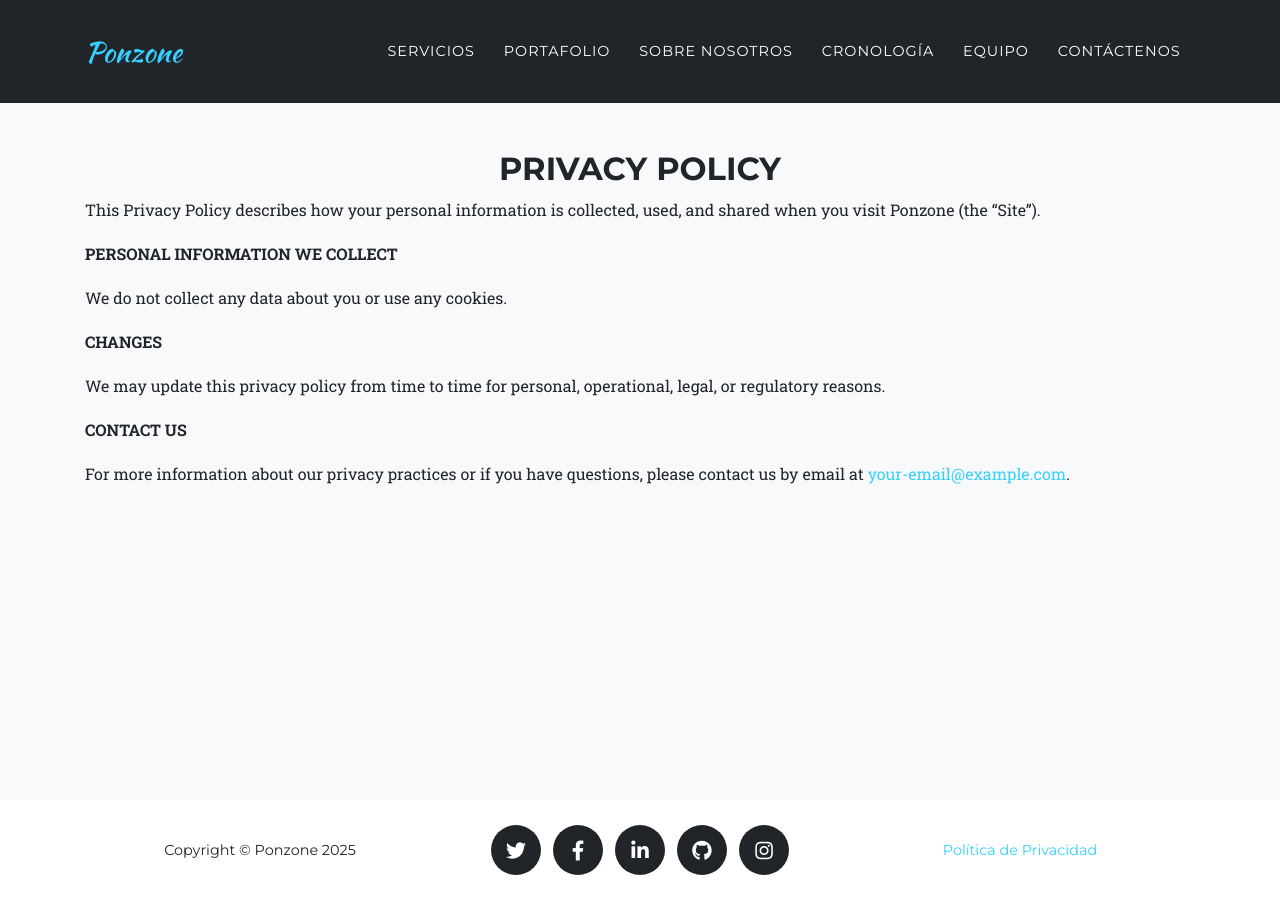
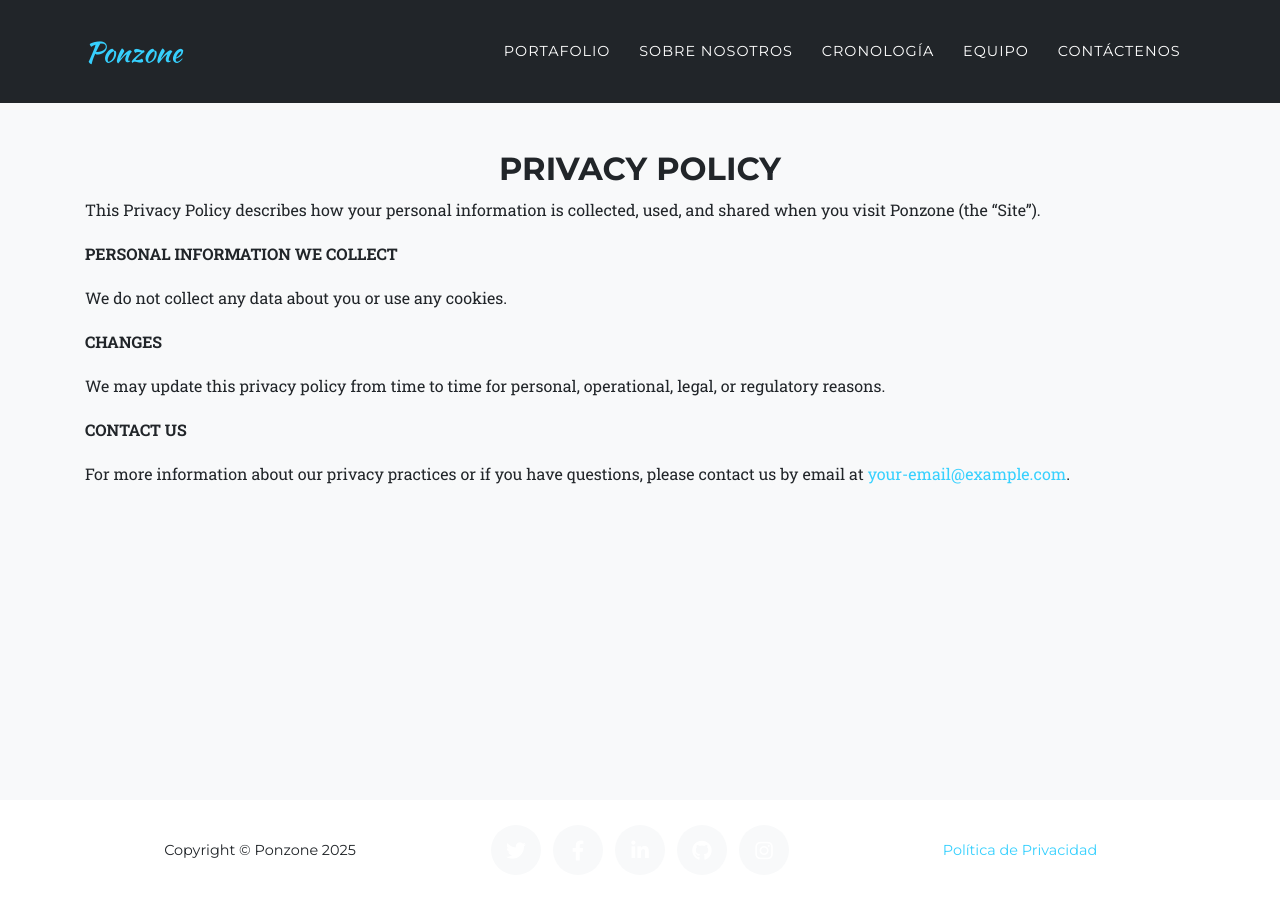
Before and after one commit to PabloJapon/ponzone, a Jekyll site: the page built from legal.md, in a window 1280 px wide. Built offline with Jekyll 4.4.1, drawn with Linux system fonts in a browser that asks for light colours; some web fonts are replaced.

Commit message:
no message

```diff
--- a/_data/navigation.yml
+++ b/_data/navigation.yml
@@ -11,8 +11,6 @@
 # -------
 es: &DEFAULT_ES
   nav:
-    - title: "Servicios"
-      section: servicios
     - title: "Portafolio"
       section: portafolio
     - title: "Sobre Nosotros"
--- a/_layouts/home.html
+++ b/_layouts/home.html
@@ -3,7 +3,6 @@
 ---
 {% include navheader.html %}
 
-{% include services.html %}
 {% include portfolio_grid.html %}
 {% include about.html %}
 {% include timeline.html %}
--- a/_sass/base/_variables.scss
+++ b/_sass/base/_variables.scss
@@ -1,12 +1,13 @@
 // Variables
 
 // Restated Bootstrap Variables
-$gray-100: #f8f9fa !default;
-$gray-200: #e9ecef !default;
-$gray-300: #dee2e6 !default;
-$gray-400: #ced4da !default;
+// Flipped Grayscale Variables
+$gray-100: #212529 !default; // Darkest
+$gray-200: #343a40 !default;
+$gray-300: #495057 !default;
+$gray-400: #868e96 !default;
 $gray-500: #adb5bd !default;
-$gray-600: #868e96 !default;
-$gray-700: #495057 !default;
-$gray-800: #343a40 !default;
-$gray-900: #212529 !default;
+$gray-600: #ced4da !default;
+$gray-700: #dee2e6 !default;
+$gray-800: #e9ecef !default;
+$gray-900: #f8f9fa !default; // Lightest
```
